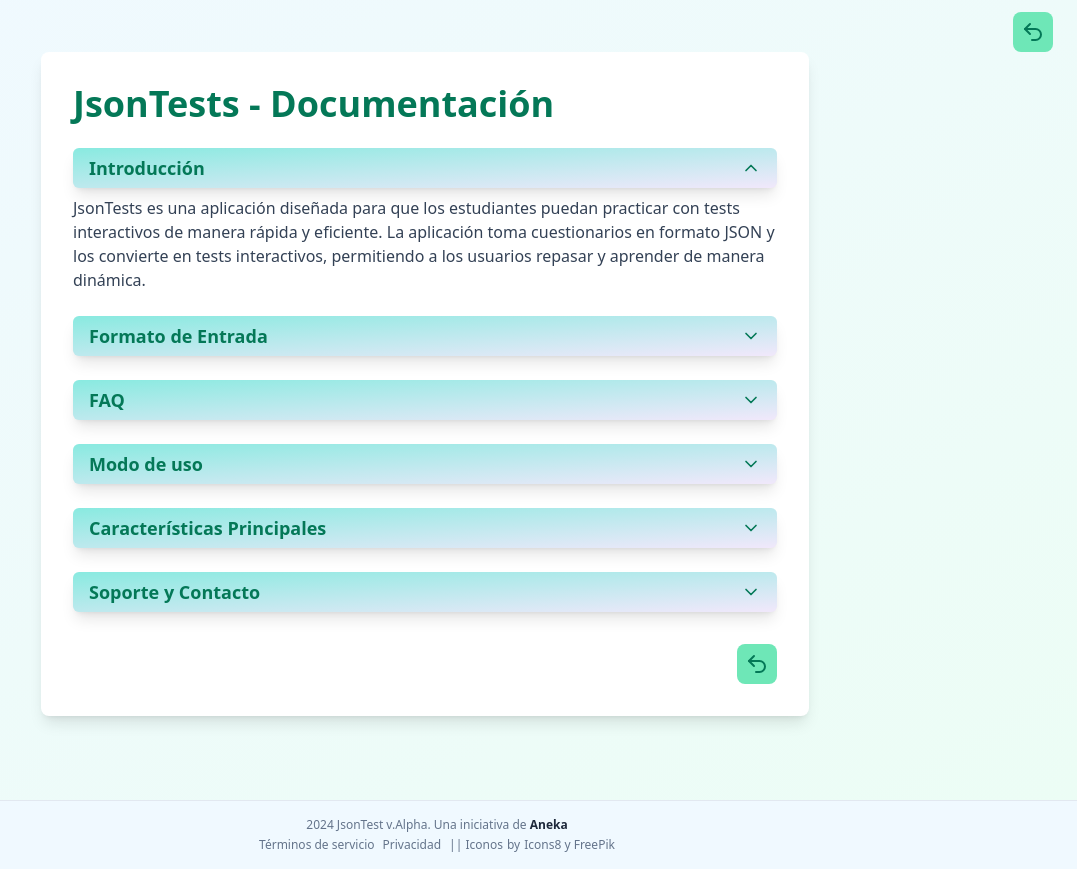
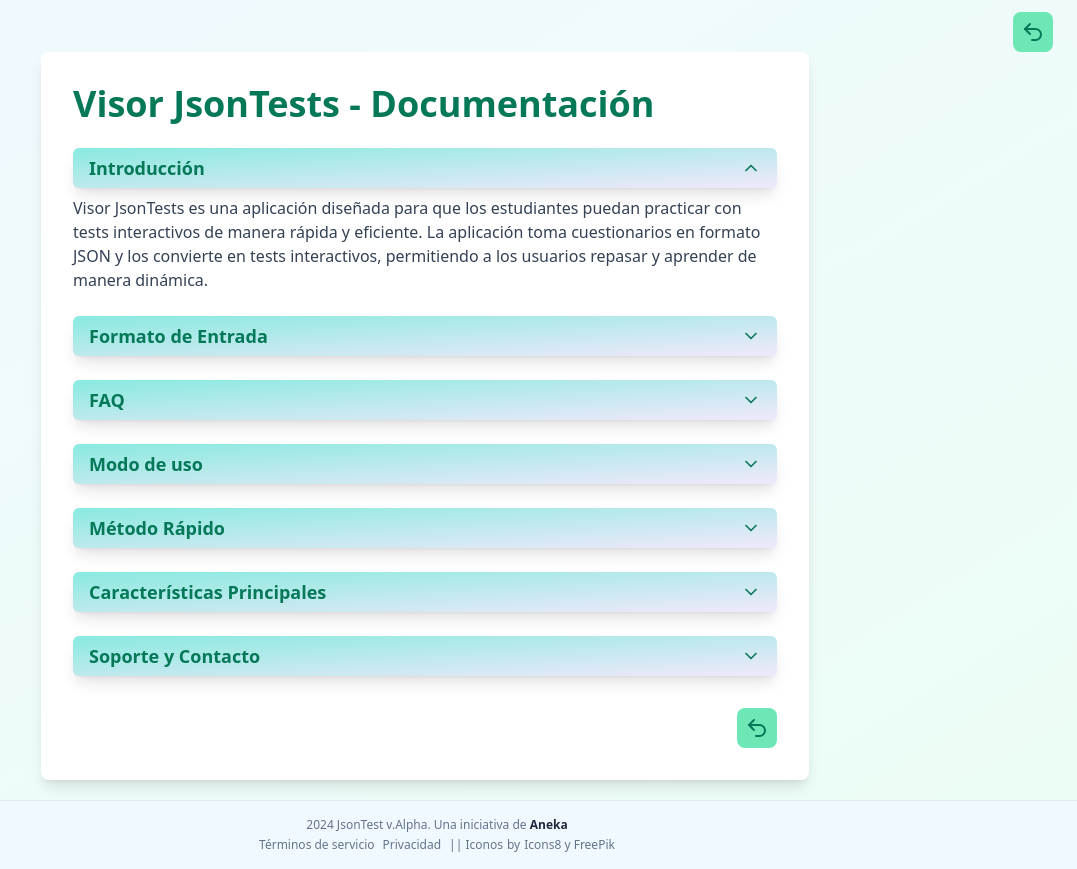
Before and after one commit to fitoji/json-view, a React (Vite) app: page /docs in a window 1280 px wide. Both pictures are taken after a click on the button "Introducción". Shown: the whole page, without its empty margins (203-1280 px from the left). Built offline with nearby package versions, Linux system fonts and the light colour scheme.

Commit message:
actualizacion docs

```diff
--- a/src/components/Docs.jsx
+++ b/src/components/Docs.jsx
@@ -39,15 +39,15 @@ export default function Docs() {
         </Button>
         </div>
       <div className="max-w-3xl mx-auto bg-white rounded-lg shadow-lg p-8">
-        <h1 className="text-4xl font-bold text-emerald-700 mb-6">JsonTests - Documentación</h1>
+        <h1 className="text-4xl font-bold text-emerald-700 mb-6">Visor JsonTests - Documentación</h1>
 
         <Section title="Introducción" id="introduccion">
           <p>
-            JsonTests es una aplicación diseñada para que los estudiantes puedan practicar con tests interactivos de manera rápida y eficiente. La aplicación toma cuestionarios en formato JSON y los convierte en tests interactivos, permitiendo a los usuarios repasar y aprender de manera dinámica.
+            Visor JsonTests es una aplicación diseñada para que los estudiantes puedan practicar con tests interactivos de manera rápida y eficiente. La aplicación toma cuestionarios en formato JSON y los convierte en tests interactivos, permitiendo a los usuarios repasar y aprender de manera dinámica.
           </p>
         </Section>
         <Section title="Formato de Entrada" id="formato">
-          <p>JsonTests requiere que los cuestionarios estén en un formato JSON específico. Aquí tienes un ejemplo de cómo debe estructurarse cada pregunta:</p>
+          <p>Visor JsonTests requiere que los cuestionarios estén en un formato JSON específico. Aquí tienes un ejemplo de cómo debe estructurarse cada pregunta:</p>
           <pre className="bg-emerald-100 p-4 rounded-md mt-2 overflow-x-auto">
             {JSON.stringify({
               "id": 1,
@@ -95,6 +95,8 @@ export default function Docs() {
             <p className="pl-5 py-2">En los Campos "asignatura" y "tema" puedes poner el valor que corresponda a la asignatura estudiada, y en tema el numero o nombre del tema que el cuestionario indique, tambien se lo puedes pedir a GPT para que cambie automaticamente en todas las preguntas</p>
             <li className="font-semibold">¿Qué significa el "ans"?</li>
             <p className="pl-5 py-2">En el campo "ans" va el valor de la respuesta correcta ("answer"). a=1, b=2, c=3, d=4. Normalmente GPT lo detecta automaticamente, conviene verificar.</p>
+            <li className="font-semibold">¿No entiendo nada de informática, pero quiero usar la app, ¿cómo puedo hacer?</li>
+            <p className="pl-5 py-2">Lée Método Rápido, donde se explica como con una petición ChatGPT puedes tener el cuestionario en el formato correcto, ¡sin tocar nada!.</p>
           </ol>
 
         </Section>
@@ -109,6 +111,15 @@ export default function Docs() {
           </ol>
         </Section>
 
+        <Section title="Método Rápido" id="rapido">
+          <p>Si no quieres complicaciones con temas de informática. Aquí tienes un ejemplo de cómo preguntarle a ChatGPT:</p>
+          <p className="bg-emerald-100 p-4 rounded-md my-2 overflow-y-auto">
+          Considerando la siguiente documentación: https://visortests-gpt.vercel.app/docs
+          crea un cuestionario de <strong className="text-rose-600">[ingresar numero de preguntas] </strong> preguntas sobre el tema <strong className="text-rose-600">[ingresar tema]</strong>  en formato json. Guárdalo en un archivo json.
+          </p>
+          <p>¡De esta manera ya tendrías listo tu cuestionario en el formato json para poder prácticar y seguir estudiando!</p>
+          <p>No te olvides de ingresar el número de preguntas del test y el tema (cuanto más específico seas, más precisas serán las preguntas)!</p>
+        </Section>
         <Section title="Características Principales" id="caracteristicas">
           <ul className="list-disc pl-5">
             <li><strong>Orden Aleatorio de preguntas:</strong> Las preguntas van en orden aleatorio (puede desactivarse esta opción en el MENU).</li>
@@ -120,10 +131,10 @@ export default function Docs() {
 
         <Section title="Soporte y Contacto" id="soporte">
           <p>
-            Si tienes alguna pregunta, sugerencia o encuentras algún problema mientras usas JsonTests, por favor contacta con nuestro equipo de soporte en [fitoji@protonmail.com].
+            Si tienes alguna pregunta, sugerencia o encuentras algún problema mientras usas Visor JsonTests, por favor contacta con nuestro equipo de soporte en [fitoji@protonmail.com].
           </p>
           <p className="mt-2">
-            ¡Esperamos que disfrutes usando JsonTests para mejorar tu aprendizaje!
+            ¡Esperamos que disfrutes usando Visor JsonTests para mejorar tu aprendizaje!
           </p>
         </Section>
         <div className="flex justify-end">
```
